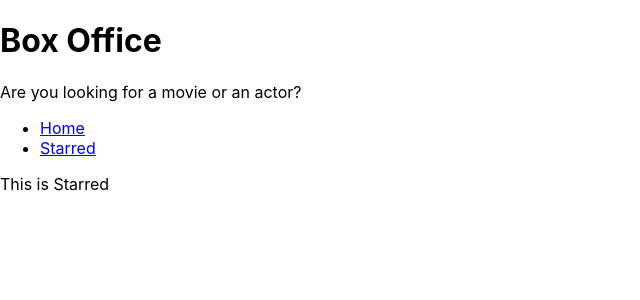
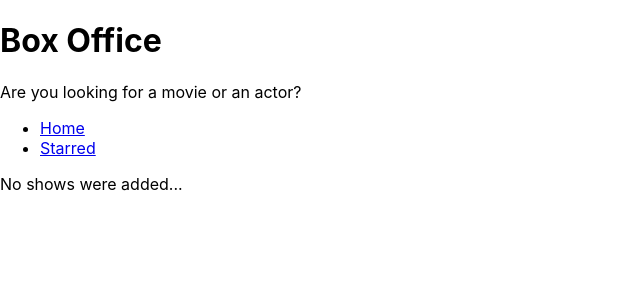
Before and after one commit to Tekkon/box-office, a React (Create React App) app: page /starred in a window 1280 px wide. Shown: the top 300 px of the page, without its empty margins (0-640 px from the left). Built offline with nearby package versions, Linux system fonts and the light colour scheme.

Commit message:
Sterred page

```diff
--- a/src/pages/Starred.js
+++ b/src/pages/Starred.js
@@ -1,10 +1,40 @@
-import React from 'react';
+import React, { useEffect, useState } from 'react';
 import MainPageLayout from '../components/MainPageLayout';
+import { useShows } from '../misc/custom-hooks';
+import { apiGet } from '../misc/config';
+import ShowGrid from '../components/show/ShowGrid';
 
 function Starred() {
+  const [starred] = useShows();
+
+  const [shows, setShows] = useState(null);
+  const [isLoading, setIsLoading] = useState(true);
+  const [error, setError] = useState(null);
+
+  useEffect(() => {
+    if (starred && starred.length > 0) {
+      const promises = starred.map(showId => apiGet(`shows/${showId}`));
+      Promise.all(promises)
+        .then(apiData => apiData.map(show => ({ show })))
+        .then(results => {
+          setShows(results);
+          setIsLoading(false);
+        })
+        .catch(err => {
+          setError(err.message);
+          setIsLoading(false);
+        });
+    } else {
+      setIsLoading(false);
+    }
+  }, [starred]);
+
   return (
     <MainPageLayout>
-      This is Starred
+      { isLoading && <div>Shows are still loading...</div> }
+      { error && <div>Error occurred: ${error}</div> }
+      { !isLoading && !shows && <div>No shows were added...</div> }
+      { !isLoading && !error && shows && <ShowGrid data={shows} /> }
     </MainPageLayout>
   )
 }
```
